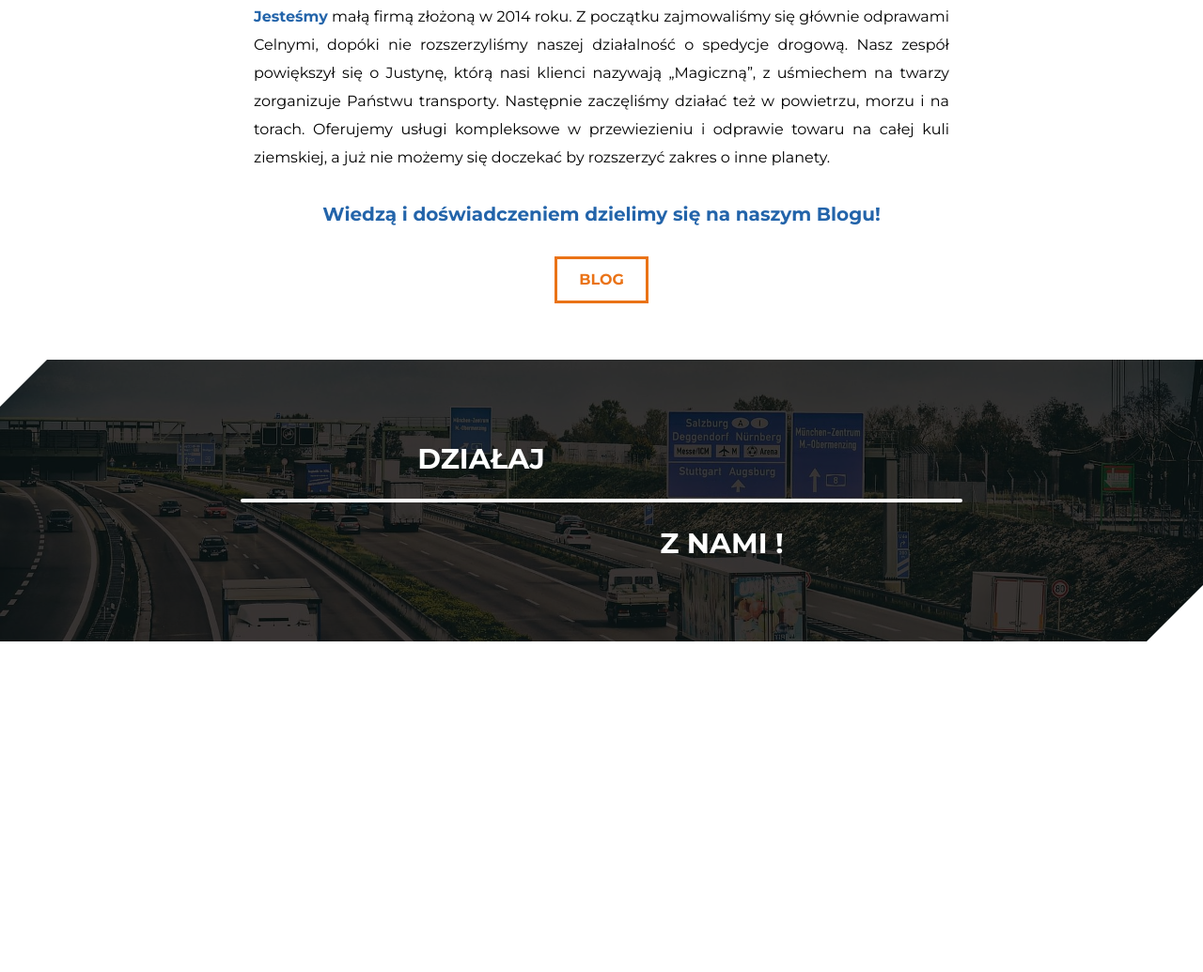
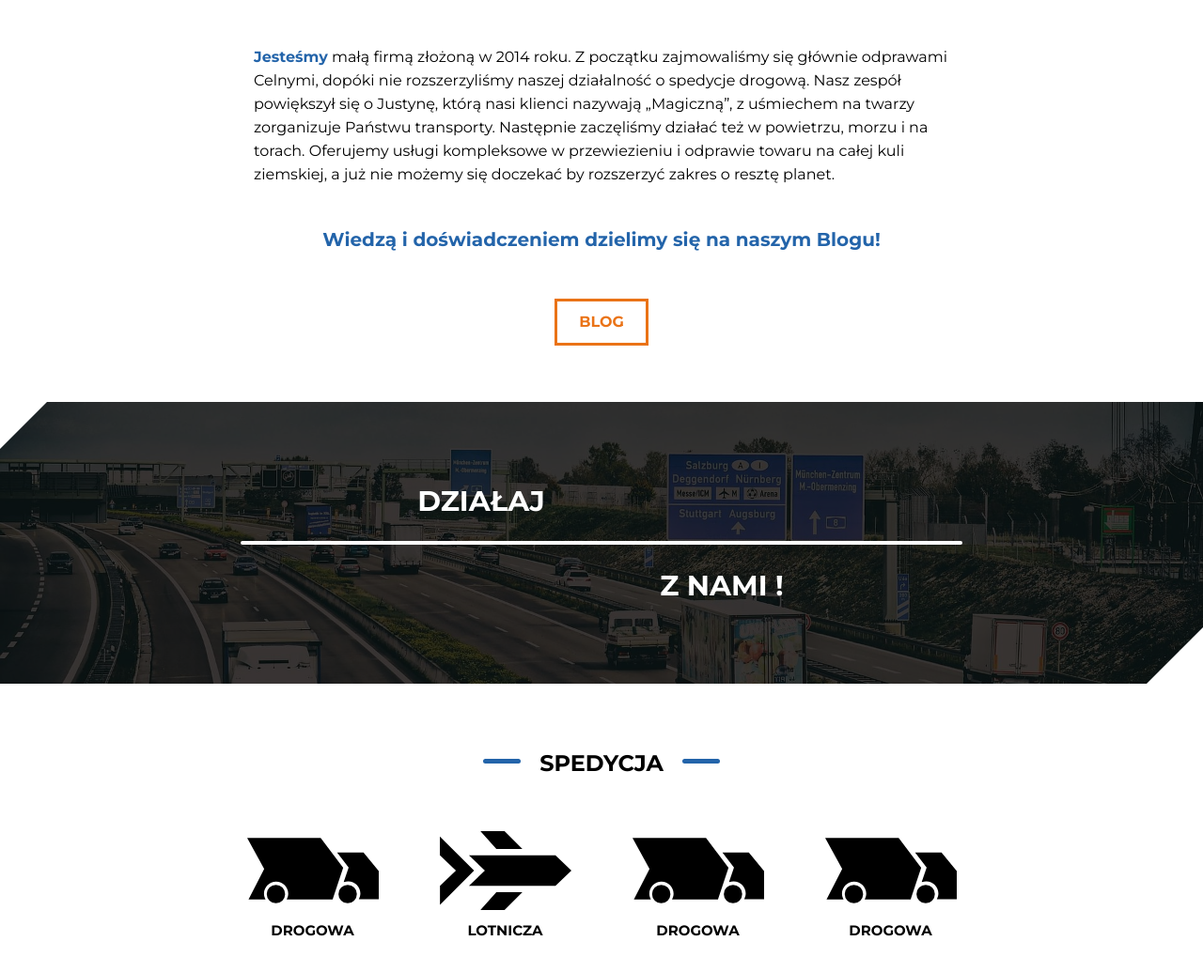
Before and after one commit to MrMizus/CargoSadService, a website: page index.html in a window 1280 px wide. Shown: the part 1161-2196 px from the top of the page at 94% size. Before the commit the page ends 1999 px from the top, so only its background shows below. Drawn offline with Linux system fonts and the light colour scheme.

Commit message:
change icons

```diff
--- a/index.html
+++ b/index.html
@@ -33,9 +33,8 @@
         </div>
 
         <a class="header__link">
-            usługi
+            poznaj nas
         </a>
-        <div class="arrow arrow-right"></div>
     </header>
 
     <main>
@@ -56,7 +55,7 @@
                         transporty. Następnie zaczęliśmy działać też w powietrzu, morzu i na torach. Oferujemy usługi
                         kompleksowe w przewiezieniu i odprawie towaru na całej kuli ziemskiej, a już nie możemy się
                         doczekać by
-                        rozszerzyć zakres o inne planety.<br><br>
+                        rozszerzyć zakres o resztę planet.<br><br>
                     <p class="about-us__content-blog">Wiedzą i doświadczeniem dzielimy się na naszym Blogu!</p>
                     </p>
 
@@ -67,8 +66,8 @@
         </section>
 
         <div class="banner">
-            <div class="arrow arrow-left"></div>
-            <div class="arrow arrow-right"></div>
+            <div class="corner corner-left"></div>
+            <div class="corner corner-right"></div>
             <div class="banner__hero-img"></div>
             <div class="banner__hero-shadow"></div>
             <div class="banner__line"></div>
@@ -77,6 +76,76 @@
                 <p class="banner__text-us">z nami !</p>
             </div>
         </div>
+
+
+        <section class="shipping" id="shipping">
+            <div class="section-header">
+                <div class="section-header__left-line"></div>
+                <h2 class="section-header__text">Spedycja</h2>
+                <div class="section-header__right-line"></div>
+            </div>
+
+            <div class="wrapper">
+                <div class="shipping__cards">
+                    <a href="" class="shipping__card">
+                        <svg version="1.1" id="Warstwa_2" xmlns="http://www.w3.org/2000/svg"
+                            xmlns:xlink="http://www.w3.org/1999/xlink" x="0px" y="0px" viewBox="0 0 67.3 33.4"
+                            style="enable-background:new 0 0 67.3 33.4;" xml:space="preserve">
+                            <path d="M49.1,15.2l-5.4,16.3H20.2c0.5-0.9,0.8-1.9,0.8-3c0-3.4-2.8-6.2-6.2-6.2c-3.4,0-6.2,2.8-6.2,6.2c0,1.1,0.3,2.1,0.8,3H0.7
+        l8-15.7L0,0h37.6L49.1,15.2z" />
+                            <path d="M67.3,16.9v14.5H57.1c0.5-0.9,0.8-1.9,0.8-3c0-3.4-2.8-6.2-6.2-6.2c-0.8,0-1.5,0.1-2.2,0.4l-0.1-0.1l2.5-7.4L46,7.4h13.5
+        L67.3,16.9z" />
+                            <circle cx="51.4" cy="28.7" r="4.7" />
+                            <circle cx="14.7" cy="28.7" r="4.7" />
+                        </svg>
+                        <p>Drogowa</p>
+                    </a>
+                    <a href="" class="shipping__card">
+                        <svg version="1.1" id="Warstwa_2" xmlns="http://www.w3.org/2000/svg"
+                            xmlns:xlink="http://www.w3.org/1999/xlink" x="0px" y="0px" viewBox="0 0 429.7 258.2"
+                            style="enable-background:new 0 0 429.7 258.2;" xml:space="preserve">
+                            <polygon class="st0"
+                                points="95,79.3 377.6,79.3 429.7,129.1 377.6,178.9 95,178.9 147.1,129.1 " />
+                            <polygon class="st0"
+                                points="0,17.5 111.8,129.3 0.4,240.8 0.4,179.1 52.5,129.3 0.4,79.5 0,79.6 " />
+                            <line class="st1" x1="9.6" y1="79.3" x2="9.2" y2="79.5" />
+                            <polyline class="st0"
+                                points="184.6,58.3 269.6,58.3 211.3,0 132.5,0 184.6,58.3 269.6,58.3 " />
+                            <polyline class="st0"
+                                points="184.6,200 269.6,200 211.3,258.2 132.5,258.2 184.6,200 269.6,200 " />
+                        </svg>
+                        <p>Lotnicza</p>
+                    </a>
+                    <a href="" class="shipping__card">
+                        <svg version="1.1" id="Warstwa_2" xmlns="http://www.w3.org/2000/svg"
+                            xmlns:xlink="http://www.w3.org/1999/xlink" x="0px" y="0px" viewBox="0 0 67.3 33.4"
+                            style="enable-background:new 0 0 67.3 33.4;" xml:space="preserve">
+                            <path d="M49.1,15.2l-5.4,16.3H20.2c0.5-0.9,0.8-1.9,0.8-3c0-3.4-2.8-6.2-6.2-6.2c-3.4,0-6.2,2.8-6.2,6.2c0,1.1,0.3,2.1,0.8,3H0.7
+        l8-15.7L0,0h37.6L49.1,15.2z" />
+                            <path d="M67.3,16.9v14.5H57.1c0.5-0.9,0.8-1.9,0.8-3c0-3.4-2.8-6.2-6.2-6.2c-0.8,0-1.5,0.1-2.2,0.4l-0.1-0.1l2.5-7.4L46,7.4h13.5
+        L67.3,16.9z" />
+                            <circle cx="51.4" cy="28.7" r="4.7" />
+                            <circle cx="14.7" cy="28.7" r="4.7" />
+                        </svg>
+                        <p>Drogowa</p>
+                    </a>
+                    <a href="" class="shipping__card">
+                        <svg version="1.1" id="Warstwa_2" xmlns="http://www.w3.org/2000/svg"
+                            xmlns:xlink="http://www.w3.org/1999/xlink" x="0px" y="0px" viewBox="0 0 67.3 33.4"
+                            style="enable-background:new 0 0 67.3 33.4;" xml:space="preserve">
+                            <path d="M49.1,15.2l-5.4,16.3H20.2c0.5-0.9,0.8-1.9,0.8-3c0-3.4-2.8-6.2-6.2-6.2c-3.4,0-6.2,2.8-6.2,6.2c0,1.1,0.3,2.1,0.8,3H0.7
+        l8-15.7L0,0h37.6L49.1,15.2z" />
+                            <path d="M67.3,16.9v14.5H57.1c0.5-0.9,0.8-1.9,0.8-3c0-3.4-2.8-6.2-6.2-6.2c-0.8,0-1.5,0.1-2.2,0.4l-0.1-0.1l2.5-7.4L46,7.4h13.5
+        L67.3,16.9z" />
+                            <circle cx="51.4" cy="28.7" r="4.7" />
+                            <circle cx="14.7" cy="28.7" r="4.7" />
+                        </svg>
+                        <p>Drogowa</p>
+                    </a>
+                </div>
+            </div>
+
+        </section>
 
         <br><br><br><br><br>
 
--- a/src/sass/_colors.scss
+++ b/src/sass/_colors.scss
@@ -3,4 +3,4 @@ $secondary-color: #3da5d9;
 $component-color: #ea7317;
 $pure-white: #fff;
 $light-white: #eee;
-$dark: #2e2e2e;
+$dark: #000;
--- a/src/sass/style.scss
+++ b/src/sass/style.scss
@@ -1,6 +1,6 @@
-@import './colors';
-@import './mixins';
-@import './animation';
+@use './colors';
+@use './mixins';
+@use './animation';
 
 *,
 *::before,
@@ -18,7 +18,7 @@ html {
 body {
 	font-family: 'Montserrat', sans-serif;
 	font-size: 1.6rem;
-	background-color: $pure-white;
+	background-color: colors.$pure-white;
 }
 
 .wrapper {
@@ -26,21 +26,21 @@ body {
 	max-width: 800px;
 	width: 100%;
 }
-.arrow {
+.corner {
 	position: absolute;
 	border-top: 60px transparent;
 	z-index: 10;
 }
-.arrow-left {
+.corner-left {
 	top: 0;
 	border-top: 50px transparent;
 	border-bottom: 50px solid transparent;
-	border-left: 50px solid $pure-white;
+	border-left: 50px solid colors.$pure-white;
 }
-.arrow-right {
+.corner-right {
 	bottom: 0;
 	right: 0;
-	border-bottom: 60px solid $pure-white;
+	border-bottom: 60px solid colors.$pure-white;
 	border-left: 60px solid transparent;
 }
 
@@ -48,7 +48,7 @@ body {
 	display: flex;
 	justify-content: center;
 	text-align: center;
-	margin: 50px 0 40px 0;
+	margin: 70px 0 50px 0;
 	text-transform: uppercase;
 
 	&__left-line,
@@ -57,7 +57,7 @@ body {
 		height: 5px;
 		margin: 10px 20px;
 		border-radius: 8px;
-		background-color: $main-color;
+		background-color: colors.$main-color;
 	}
 }
 
@@ -99,7 +99,7 @@ body {
 		right: 0;
 		height: 3px;
 		content: '';
-		background-color: $pure-white;
+		background-color: colors.$pure-white;
 		transition: width 0.3s;
 	}
 
@@ -124,7 +124,7 @@ body {
 	&__hero {
 		width: 100%;
 		height: 100vh;
-		@include heroImages('/dist/img/plane.jpg');
+		@include mixins.heroImages('/dist/img/plane.jpg');
 	}
 
 	&__shadow {
@@ -133,7 +133,7 @@ body {
 		left: 0;
 		width: 100%;
 		height: 100vh;
-		background-color: rgba(0, 0, 0, 0.75);
+		background-color: rgba(30,30,30, 0.7);
 	}
 
 	&__text {
@@ -144,7 +144,7 @@ body {
 		width: 100%;
 		text-align: center;
 		font-size: 2rem;
-		color: $pure-white;
+		color: colors.$pure-white;
 
 		h1 {
 			font-weight: 400;
@@ -152,7 +152,7 @@ body {
 		}
 
 		span {
-			color: $main-color;
+			color: colors.$main-color;
 		}
 
 		p {
@@ -161,13 +161,13 @@ body {
 	}
 
 	&__link {
-		@include component($pure-white);
+		@include mixins.component(colors.$pure-white);
 		position: absolute;
+		padding: 10px;
 		bottom: 10%;
 		left: 50%;
 		transform: translate(-50%, -50%);
-		width: 100px;
-		height: 50px;
+		width: 140px;
 	}
 }
 
@@ -176,33 +176,36 @@ body {
 
 	&__box {
 		display: flex;
-		flex-direction: column;
+		flex-wrap: wrap;
 		justify-content: center;
 		align-items: center;
 	}
 
 	&__img {
-		@include heroImages('/dist/img/about-us.jpg');
-		width: 100%;
+		@include mixins.heroImages('/dist/img/about-us.jpg');
+		width: 400px;
 		height: 200px;
 	}
 
 	&__content {
-		margin-top: 15px;
+		margin-top: 30px;
 		padding: 30px;
-		line-height: 30px;
+		line-height: 25px;
 
 		&-text {
-			text-align: justify;
+			margin-bottom: 20px;
+			text-align: left;
+			font-size: 1.6rem;
 		}
 		span {
-			color: $main-color;
+			color: colors.$main-color;
 			font-weight: bold;
 		}
 
 		&-blog {
+			margin: 20px;
 			text-align: center;
-			color: $main-color;
+			color: colors.$main-color;
 			font-size: 2rem;
 			font-weight: bold;
 		}
@@ -211,7 +214,7 @@ body {
 	&__link {
 		width: 100px;
 		height: 50px;
-		@include component($component-color);
+		@include mixins.component(colors.$component-color);
 	}
 }
 
@@ -220,12 +223,11 @@ body {
 	margin: 60px 0;
 	width: 100%;
 	height: 300px;
-	background-color: $main-color;
-	color: $pure-white;
+	color: colors.$pure-white;
 	overflow: hidden;
 
 	&__hero-img {
-		@include heroImages('/dist/img/highway.jpg');
+		@include mixins.heroImages('/dist/img/highway.jpg');
 		background-attachment: fixed;
 		width: 100%;
 		height: 100%;
@@ -246,7 +248,7 @@ body {
 		transform: translate(-50%, -50%);
 		width: 60%;
 		height: 4px;
-		background-color: $pure-white;
+		background-color: colors.$pure-white;
 		border-radius: 8px;
 	}
 
@@ -271,3 +273,38 @@ body {
 		}
 	}
 }
+
+.shipping {
+
+	&__cards {
+		display: grid;
+		grid-template-columns: repeat(auto-fit, minmax(min(100%, 150px), 1fr));
+		gap: 20px;
+	}
+
+	&__card {
+		color: colors.$dark;
+		text-align: center;
+		font-size: 1.5rem;
+		font-weight: bold;
+		text-transform: uppercase;
+		text-decoration: none;
+		transition: color 0.6s;
+		cursor: pointer;
+
+		svg {
+			width: 140px;
+			height: 100px;
+			fill: colors.$dark;
+			transition: fill 0.6s;
+		}
+
+		&:hover {
+			color: colors.$main-color;
+		}
+
+		&:hover svg {
+			fill: colors.$main-color;
+		}
+	}
+}
```
Also changed, not shown: dist/css/style.min.css, dist/img/truck.svg (added), 1 other file.
